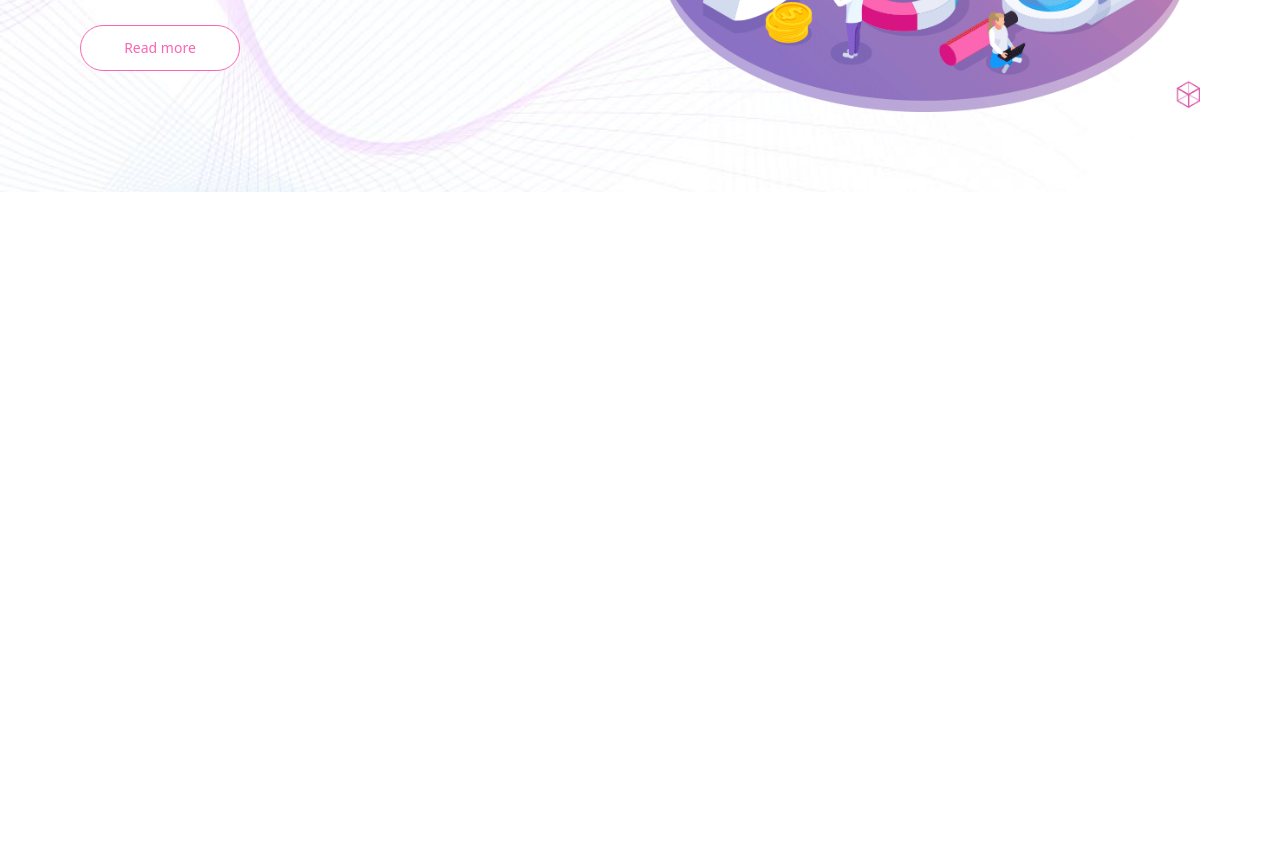
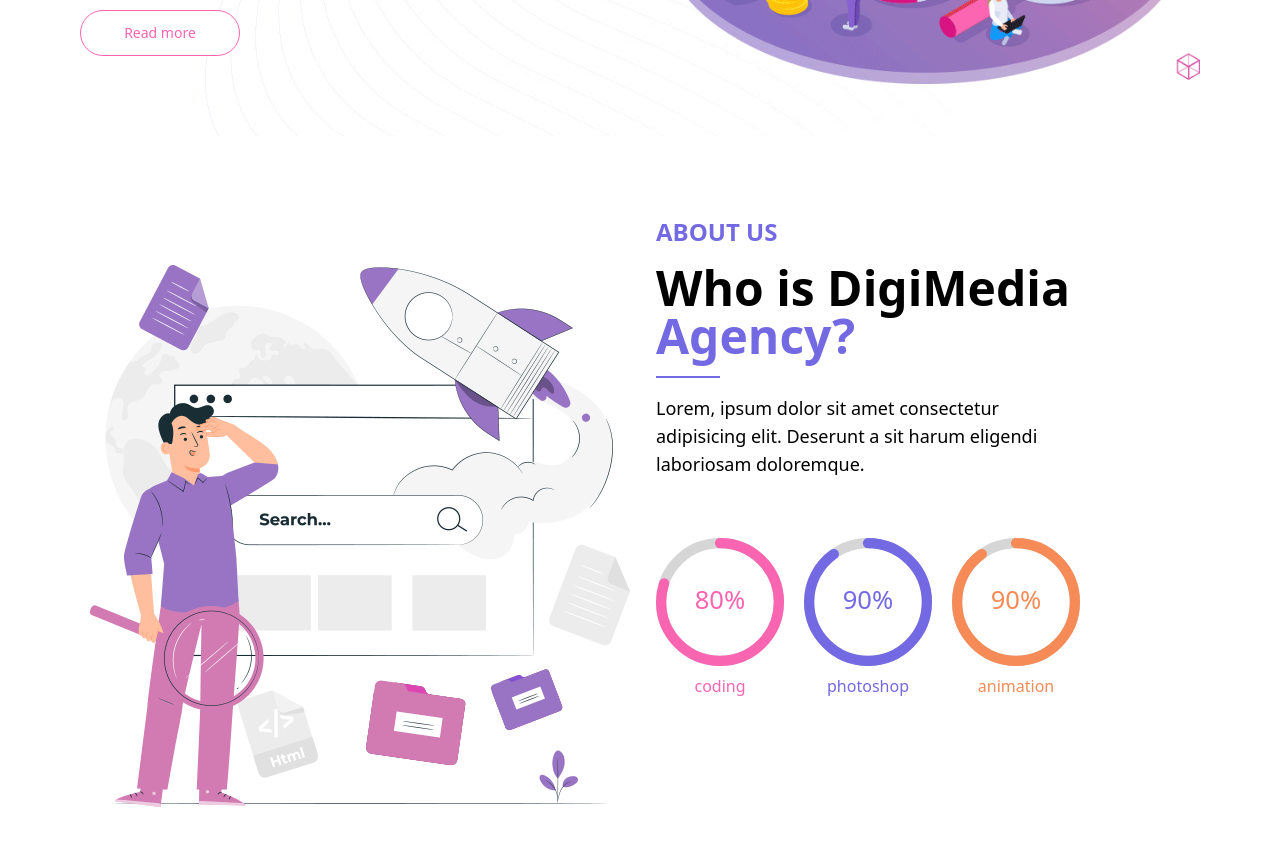
Before and after one commit to miloss98/digimedia-clone, a Next.js app: page / in a window 1280 px wide. Shown: the part 580-1426 px from the top of the page. Before the commit the page ends 800 px from the top, so only its background shows below. Built offline with nearby package versions, Linux system fonts and the light colour scheme.

Commit message:
about section added

```diff
--- a/package.json
+++ b/package.json
@@ -17,6 +17,7 @@
     "eslint-config-next": "13.1.6",
     "next": "13.1.6",
     "react": "18.2.0",
+    "react-circular-progressbar": "^2.1.0",
     "react-dom": "18.2.0",
     "react-feather": "^2.0.10",
     "typescript": "4.9.5"
--- /dev/null
+++ b/src/components/about/index.tsx
@@ -0,0 +1,88 @@
+import Image from "next/image";
+import about from "../../../public/assets/about.png";
+import { CircularProgressbar } from "react-circular-progressbar";
+import "react-circular-progressbar/dist/styles.css";
+
+const About = () => {
+  return (
+    <div
+      id='about'
+      className='flex flex-col-reverse justify-center items-start w-full px-4 md:flex-row md:px-10 lg:px-20'
+    >
+      <div className='hidden md:flex md:justify-center md:items-center md:h-screen md:w-1/2'>
+        <Image src={about} alt='about' />
+      </div>
+      <div className='flex flex-col justify-center items-center pl-4 mt-20 h-1/2 w-full md:h-full md:w-1/2 md:gap-10'>
+        <section className='flex flex-col justify-center items-center mb-4 gap-4 md:items-start md:mb-0'>
+          <p className='w-3/4 font-semibold text-lg text-center text-purple uppercase md:text-left md:text-xl lg:text-2xl'>
+            About us
+          </p>
+          <p className='font-bold text-2xl text-center md:text-left md:text-4xl md:tex-left lg:text-5xl'>
+            Who is DigiMedia <span className='text-purple'>Agency?</span>
+          </p>
+          <div className='h-0.5 w-16 bg-purple'> </div>
+          <p className='w-3/4 text-center text-sm md:text-left md:text-md md:text-left lg:text-lg'>
+            Lorem, ipsum dolor sit amet consectetur adipisicing elit. Deserunt a
+            sit harum eligendi laboriosam doloremque.
+          </p>
+        </section>
+        <section className='flex flex-col justify-start items-center w-full md:flex-row md:justify-start md:gap-5'>
+          <div className='flex flex-col justify-center items-center my-5'>
+            <CircularProgressbar
+              styles={{
+                path: {
+                  stroke: "#fa65b1",
+                },
+                text: {
+                  fill: "#fa65b1",
+                },
+              }}
+              value={80}
+              maxValue={100}
+              text={"80%"}
+              className='h-32'
+            />
+            <p className='text-pink pt-2'> coding</p>
+          </div>
+
+          <div className='flex flex-col justify-center items-center my-5'>
+            <CircularProgressbar
+              styles={{
+                path: {
+                  stroke: "#7369e3",
+                },
+                text: {
+                  fill: "#7369e3",
+                },
+              }}
+              value={90}
+              maxValue={100}
+              text={"90%"}
+              className='h-32'
+            />
+            <p className='text-purple pt-2'> photoshop</p>
+          </div>
+          <div className='flex flex-col justify-center items-center my-5'>
+            <CircularProgressbar
+              styles={{
+                path: {
+                  stroke: "#f68b57",
+                },
+                text: {
+                  fill: "#f68b57",
+                },
+              }}
+              value={90}
+              maxValue={100}
+              text={"90%"}
+              className='h-32'
+            />
+            <p className='text-orange pt-2'> animation</p>
+          </div>
+        </section>
+      </div>
+    </div>
+  );
+};
+
+export default About;
--- a/src/components/blog/index.tsx
+++ b/src/components/blog/index.tsx
@@ -5,7 +5,7 @@ const Blog = () => {
   return (
     <section
       id='home'
-      className='flex flex-col justify-between items-center h-auto w-full bg-[url("./../../public/assets/blog-left-dec.jpg")] bg-no-repeat bg-cover px-4 mt-5 md:px-10 md:flex-row md:py-20 lg:px-20'
+      className='flex flex-col justify-between items-center h-auto w-full bg-[url("./../../public/assets/blog-left-dec.jpg")] bg-no-repeat bg-center px-4 mt-5 md:px-10 md:flex-row md:py-10 lg:px-20'
     >
       <div className='flex flex-col  justify-center items-center w-full my-10 space-y-6 md:w-1/2 md:items-start'>
         <p className='w-3/4 font-semibold text-lg text-center text-pink uppercase md:text-left md:text-xl lg:text-2xl'>
@@ -14,6 +14,7 @@ const Blog = () => {
         <p className='w-3/4 font-bold text-2xl text-center md:text-left md:text-4xl lg:text-5xl'>
           We boost your website traffic
         </p>
+        <div className='h-0.5 w-16 bg-pink'> </div>
         <p className='w-3/4 text-center text-sm md:text-left md:text-md lg:text-lg'>
           Lorem ipsum, dolor sit amet consectetur adipisicing elit. Impedit quis
           enim ipsa totam omnis beatae eum porro quas asperiores! Doloribus!
--- a/src/components/index.tsx
+++ b/src/components/index.tsx
@@ -2,5 +2,6 @@ import Preheader from "./preheader";
 import Header from "./header";
 import HamburgerMenu from "./hamburger-menu";
 import Blog from "./blog";
+import About from "./about";
 
-export { Preheader, Header, HamburgerMenu, Blog };
+export { Preheader, Header, HamburgerMenu, Blog, About };
--- a/src/pages/index.tsx
+++ b/src/pages/index.tsx
@@ -1,6 +1,6 @@
 import Head from "next/head";
 import { useState } from "react";
-import { Preheader, Header, HamburgerMenu, Blog } from "../components";
+import { Preheader, Header, HamburgerMenu, Blog, About } from "../components";
 export default function Home() {
   const [isOpen, setIsOpen] = useState<boolean>(false);
   return (
@@ -16,6 +16,7 @@ export default function Home() {
         <Header isOpen={isOpen} setIsOpen={setIsOpen} />
         <HamburgerMenu isOpen={isOpen} />
         <Blog />
+        <About />
       </div>
     </>
   );
--- a/tailwind.config.js
+++ b/tailwind.config.js
@@ -18,8 +18,10 @@ module.exports = {
       preheader: "#efefef",
       lightGray: "#d3d3d3",
       darkGray: "#a9a9a9",
+      orange: "#f68b57",
       pink: "#fa65b1",
       pinkHover: "#ffccff",
+      purple: "#7369e3",
       facebook: "#4267B2",
       twitterBlue: "#1DA1F2",
       instagram: "#4267B2",
```
Also changed, not shown: public/assets/about.png (renamed from public/assets/about-dec.png), 1 other file (tests, documents, lock files or other folders).
